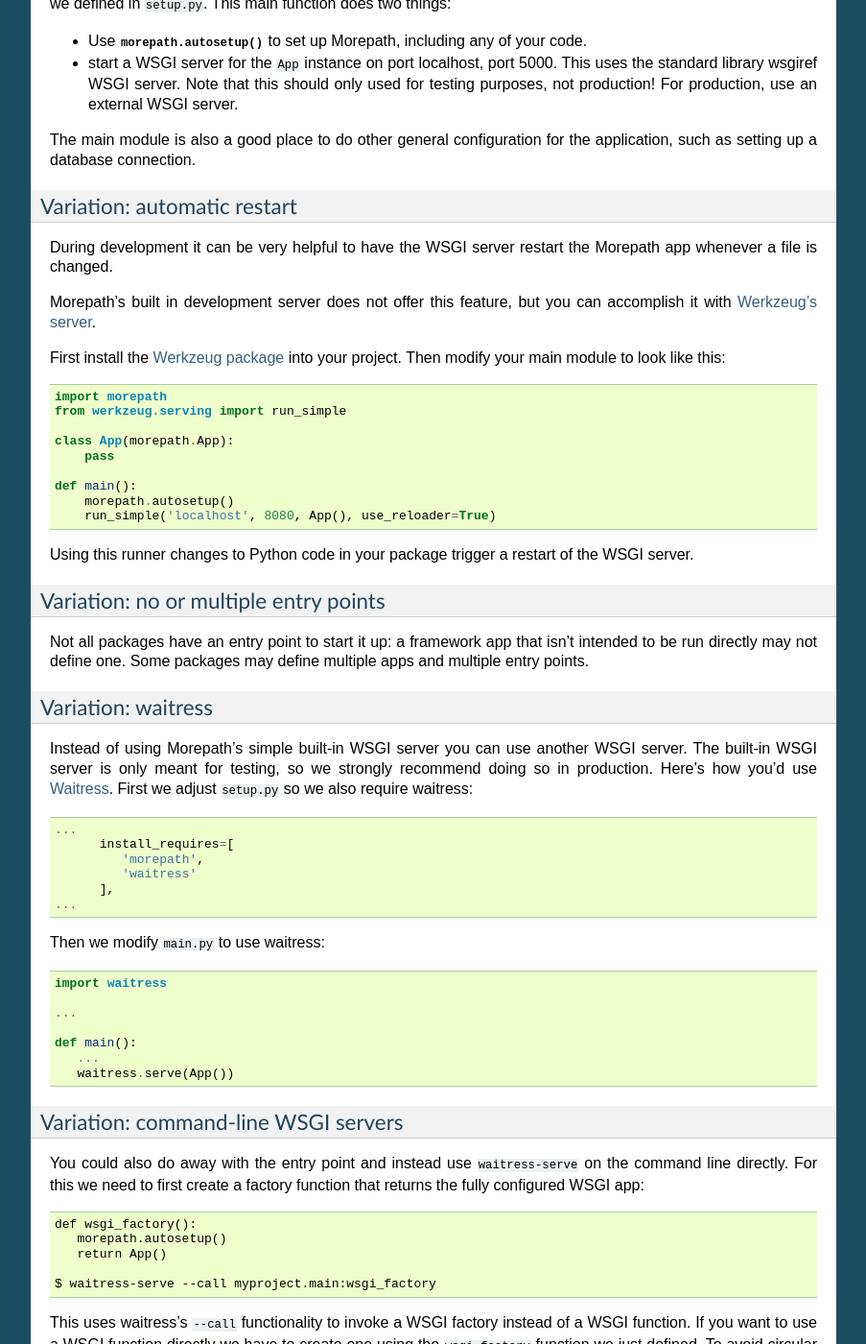
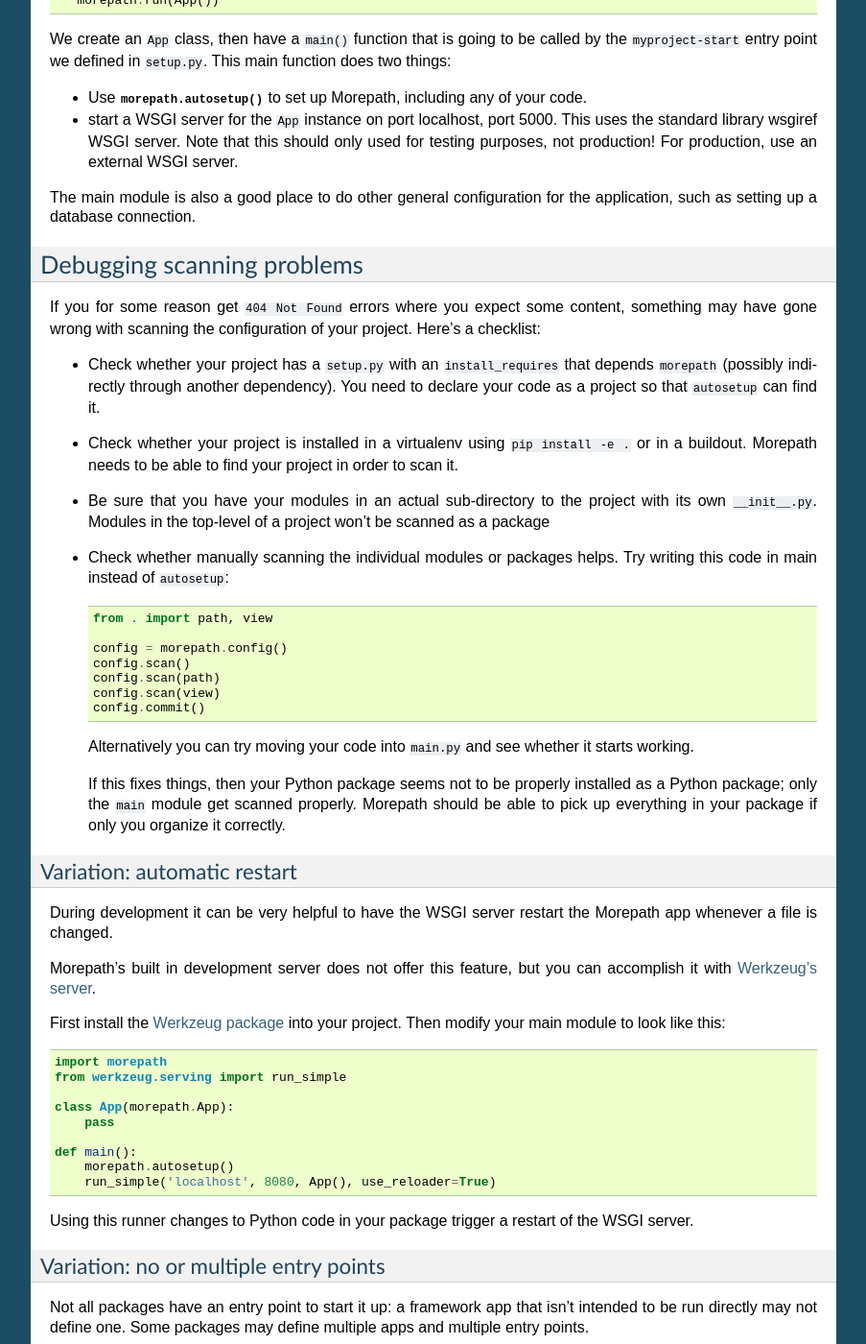
Before and after one commit to morepath/morepath, a Sphinx documentation site: the page built from doc/organizing_your_project.rst, in a window 1280 px wide and 1400 px high, scrolled down 2721 px. Shown: the whole window at 96% size, without its empty margins (198-1101 px from the left). Built offline with Sphinx 7.4.7, drawn with Linux system fonts in a browser that asks for light colours; some of the changed text lies outside the part shown.

Commit message:
A few notes that hopefully help debug scan() surprises, which are a common issue. #268

```diff
--- a/CHANGES.txt
+++ b/CHANGES.txt
@@ -43,6 +43,9 @@
 - Updated the more.static doc to reflect changes in it.
 
 - Fix doc for grouping views with the ``with`` statement.
+
+- Suggest a few things to try when your code doesn't appear to be
+  scanned properly.
 
 0.8 (2014-11-13)
 ================
--- a/doc/organizing_your_project.rst
+++ b/doc/organizing_your_project.rst
@@ -84,6 +84,10 @@
 is automatically generated that you can use to start up the web
 server. It calls the ``main()`` function in the ``myproject.main``
 module. Let's create this next.
+
+You now need to install this project. If you want to install this
+project for development purposes you can use ``python setup.py
+develop``, or ``pip install -e .`` from within a virtualenv.
 
 See also the `setuptools documentation`_.
 
@@ -181,6 +185,45 @@
 
 The main module is also a good place to do other general configuration
 for the application, such as setting up a database connection.
+
+Debugging scanning problems
+---------------------------
+
+If you for some reason get ``404 Not Found`` errors where you expect
+some content, something may have gone wrong with scanning the
+configuration of your project. Here's a checklist:
+
+* Check whether your project has a ``setup.py`` with an
+  ``install_requires`` that depends ``morepath`` (possibly indirectly
+  through another dependency). You need to declare your code as a
+  project so that ``autosetup`` can find it.
+
+* Check whether your project is installed in a virtualenv using ``pip
+  install -e .`` or in a buildout. Morepath needs to be able to find
+  your project in order to scan it.
+
+* Be sure that you have your modules in an actual sub-directory to the
+  project with its own ``__init__.py``. Modules in the top-level of a
+  project won't be scanned as a package
+
+* Check whether manually scanning the individual modules or packages
+  helps. Try writing this code in main instead of ``autosetup``::
+
+    from . import path, view
+
+    config = morepath.config()
+    config.scan()
+    config.scan(path)
+    config.scan(view)
+    config.commit()
+
+  Alternatively you can try moving your code into ``main.py`` and see
+  whether it starts working.
+
+  If this fixes things, then your Python package seems not to be
+  properly installed as a Python package; only the ``main`` module get
+  scanned properly. Morepath should be able to pick up everything in
+  your package if only you organize it correctly.
 
 Variation: automatic restart
 ~~~~~~~~~~~~~~~~~~~~~~~~~~~~
--- a/doc/quickstart.rst
+++ b/doc/quickstart.rst
@@ -129,7 +129,8 @@
    also plug it into any other WSGI server.
 
 This example presents a compact way to organize your code, but for a
-real project we recommend you read :doc:`organizing_your_project`.
+real project we recommend you read :doc:`organizing_your_project`. This
+supports organizing your project with multiple modules.
 
 Routing
 -------
```
